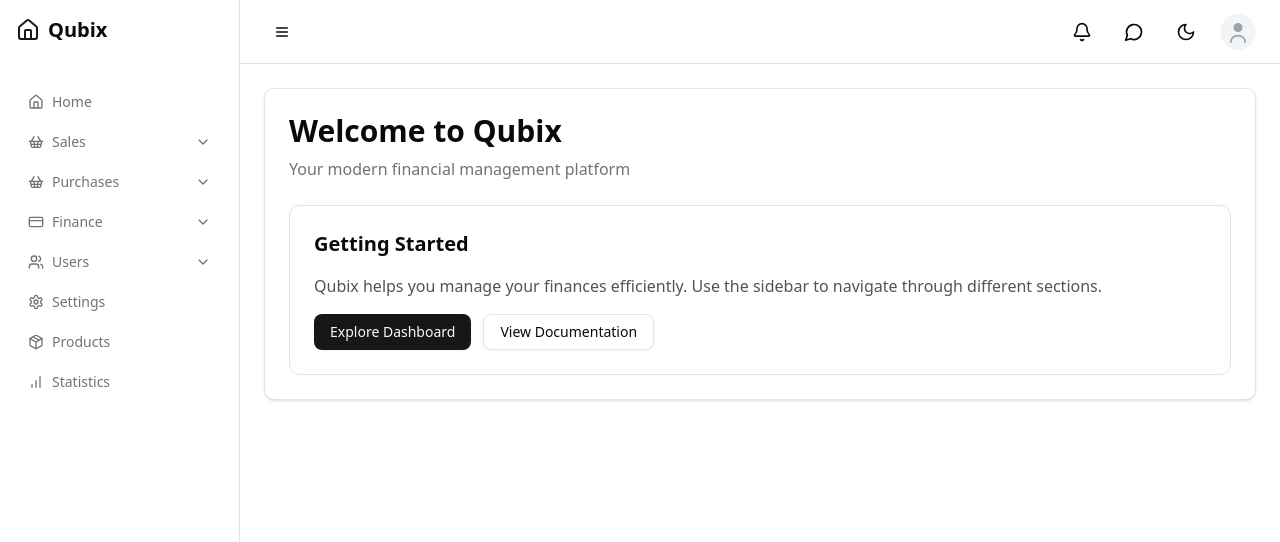
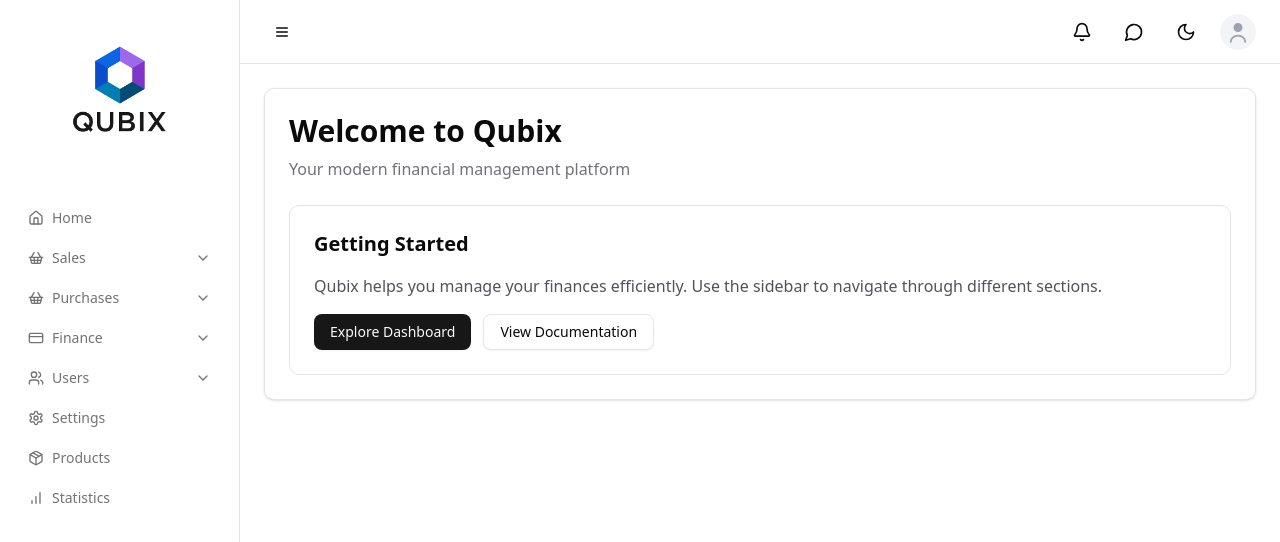
Before and after one commit to herryroby/turbo-starter, a Next.js app in the folder apps/web/: page /dashboard in a window 1280 px wide. Shown: the top 542 px of the page. Built offline with nearby package versions, Linux system fonts and the light colour scheme.

Commit message:
feat(sidebar): add logo images and update sidebar header layout

```diff
--- a/apps/web/components/sidebar/sidebar.tsx
+++ b/apps/web/components/sidebar/sidebar.tsx
@@ -13,6 +13,7 @@ import {
   ShoppingBasket,
   Users
 } from 'lucide-react';
+import Image from 'next/image';
 import Link from 'next/link';
 import { useState } from 'react';
 
@@ -140,9 +141,15 @@ export const Sidebar = () => {
         isOpen ? 'translate-x-0' : '-translate-x-full'
       )}
     >
-      <div className="mb-6 flex items-center gap-2 pb-4">
-        <Home className="text-primary h-6 w-6" />
-        <span className="text-xl font-semibold">Qubix</span>
+      <div className="mb-6 flex justify-center pb-4">
+        <div className="relative size-36">
+          <div className="dark:hidden">
+            <Image src="/logo.webp" alt="Qubix Logo" fill className="rounded-sm object-contain" priority />
+          </div>
+          <div className="hidden dark:block">
+            <Image src="/logo-dark.png" alt="Qubix Logo" fill className="rounded-sm object-contain" priority />
+          </div>
+        </div>
       </div>
       <nav className="space-y-1">
         {menuItems.map((item, index) => (
```
Also changed, not shown: apps/web/public/logo-dark.webp (added), apps/web/public/logo.webp (added).
